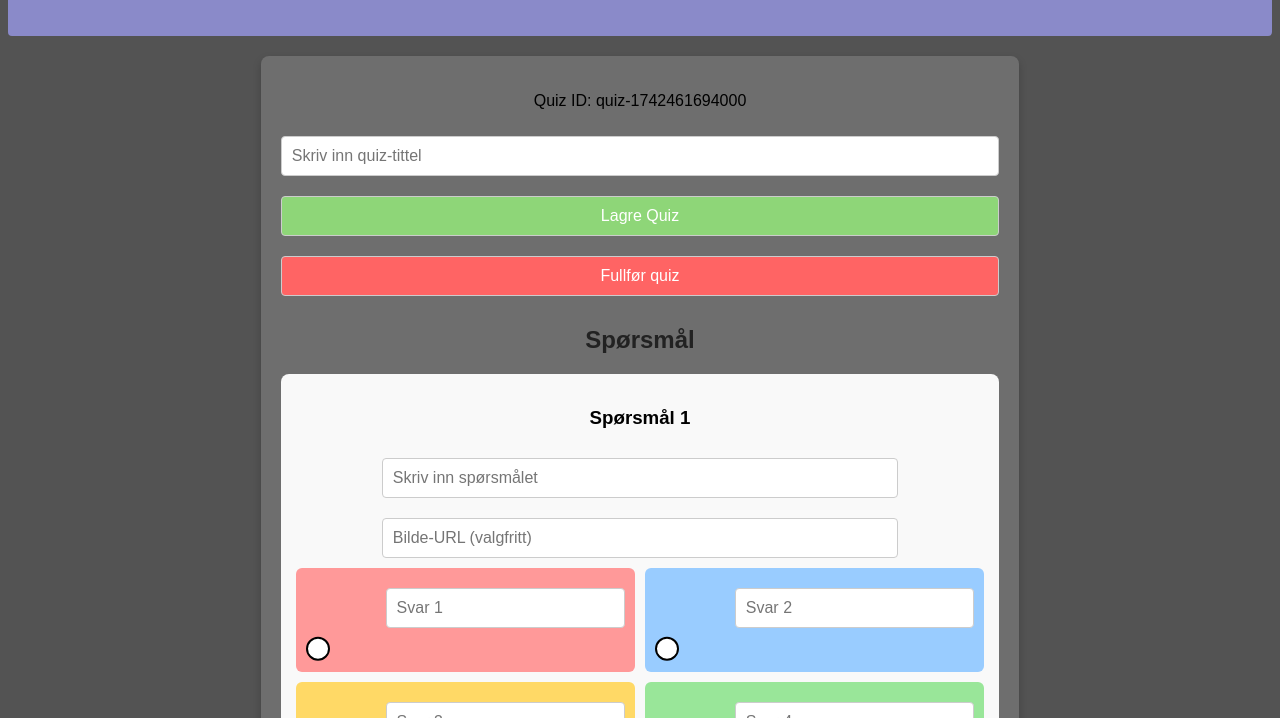
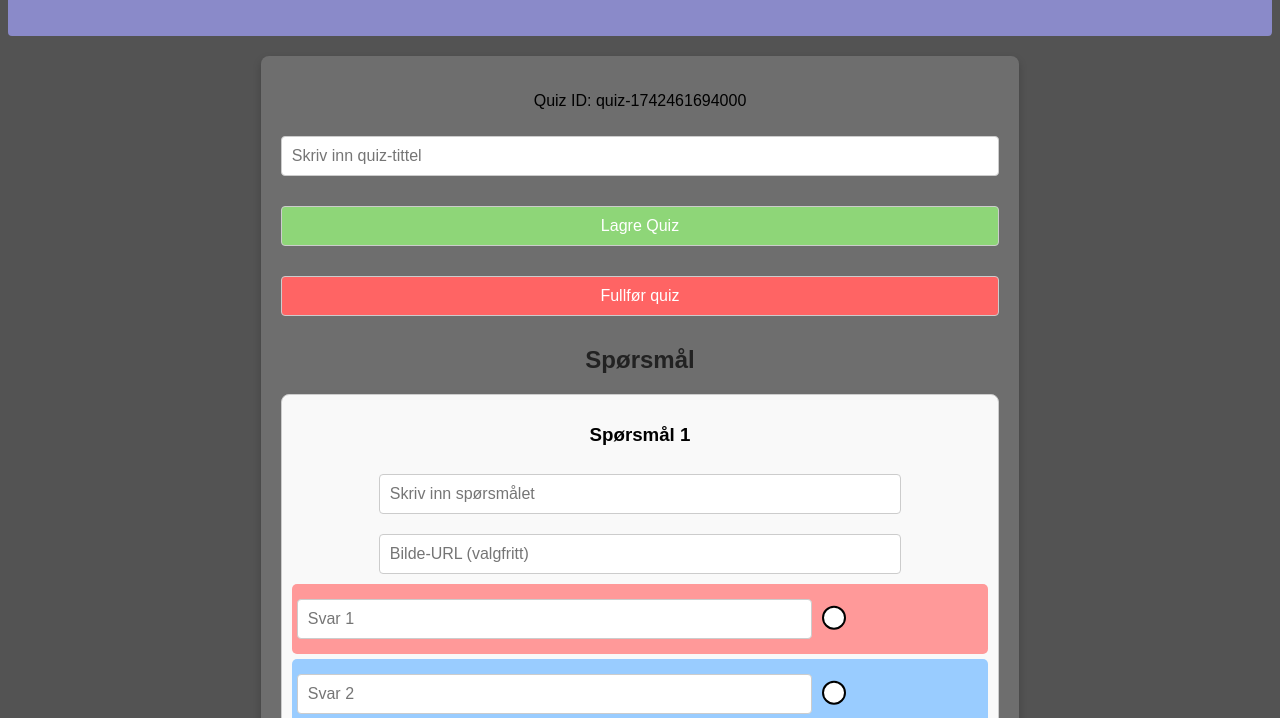
Before and after one commit to GooseBooze/QuizApp, a plain HTML site: page create.html in a window 1280 px wide. Both pictures are taken after a click on the button "➕ Legg til spørsmål". Shown: the part 82-800 px from the top of the page. Drawn offline with Linux system fonts and the light colour scheme.

Commit message:
fiksa css

```diff
--- /dev/null
+++ b/create.css
@@ -0,0 +1,82 @@
+:root {
+    --form-control-color: rebeccapurple;
+}
+
+*,
+*:before,
+*:after {
+    box-sizing: border-box;
+}
+
+/* Radio Button Styling */
+input[type="radio"] {
+    -webkit-appearance: none;
+    appearance: none;
+    background-color: #fff;
+    margin: 0;
+    font: inherit;
+    color: currentColor;
+    width: 1.15em;
+    height: 1.15em;
+    border: 0.15em solid currentColor;
+    border-radius: 50%;
+    transform: translateY(-0.075em);
+    display: grid;
+    place-content: center;
+}
+
+input[type="radio"]::before {
+    content: "";
+    width: 0.65em;
+    height: 0.65em;
+    border-radius: 50%;
+    transform: scale(0);
+    transition: 120ms transform ease-in-out;
+    box-shadow: inset 1em 1em var(--form-control-color);
+}
+
+input[type="radio"]:checked::before {
+    transform: scale(1);
+}
+
+#quiz-form {
+    display: flex;
+    flex-direction: column;
+    gap: 10px;
+}
+
+#questions-list {
+    margin-top: 20px;
+}
+
+.question-item {
+    border: 1px solid #ccc;
+    padding: 10px;
+    margin-bottom: 10px;
+    background-color: #f9f9f9;
+}
+
+.answer-container {
+    display: flex;
+    flex-direction: column;
+    gap: 5px;
+}
+
+.answer {
+    display: flex;
+    align-items: center;
+    gap: 10px;
+    padding: 5px;
+    border-radius: 5px;
+}
+
+.remove-question {
+    background-color: red;
+    color: white;
+    border: none;
+    padding: 5px;
+    cursor: pointer;
+}
+.remove-question:hover {
+    background-color: darkred;
+}
--- a/create.html
+++ b/create.html
@@ -5,6 +5,7 @@
     <meta name="viewport" content="width=device-width, initial-scale=1.0">
     <title>Lag en quiz</title>
     <link rel="stylesheet" href="hovud.css">
+    <link rel="stylesheet" href="create.css">
 </head>
 <body>
     <header>
--- /dev/null
+++ b/play.css
@@ -0,0 +1,17 @@
+.color-0 { background-color: #FF9999; color: black; } /* Soft Red */
+.color-1 { background-color: #99CCFF; color: black; } /* Soft Blue */
+.color-2 { background-color: #FFD966; color: black; } /* Soft Yellow */
+.color-3 { background-color: #99E699; color: black; } /* Soft Green */
+
+.answer-btn {
+    border: none;
+    padding: 10px;
+    font-size: 16px;
+    cursor: pointer;
+    width: 100%;
+    margin: 5px 0;
+}
+
+.answer-btn:hover {
+    filter: brightness(90%);
+}
```
Also changed, not shown: play.html (+1 -0 lines).
